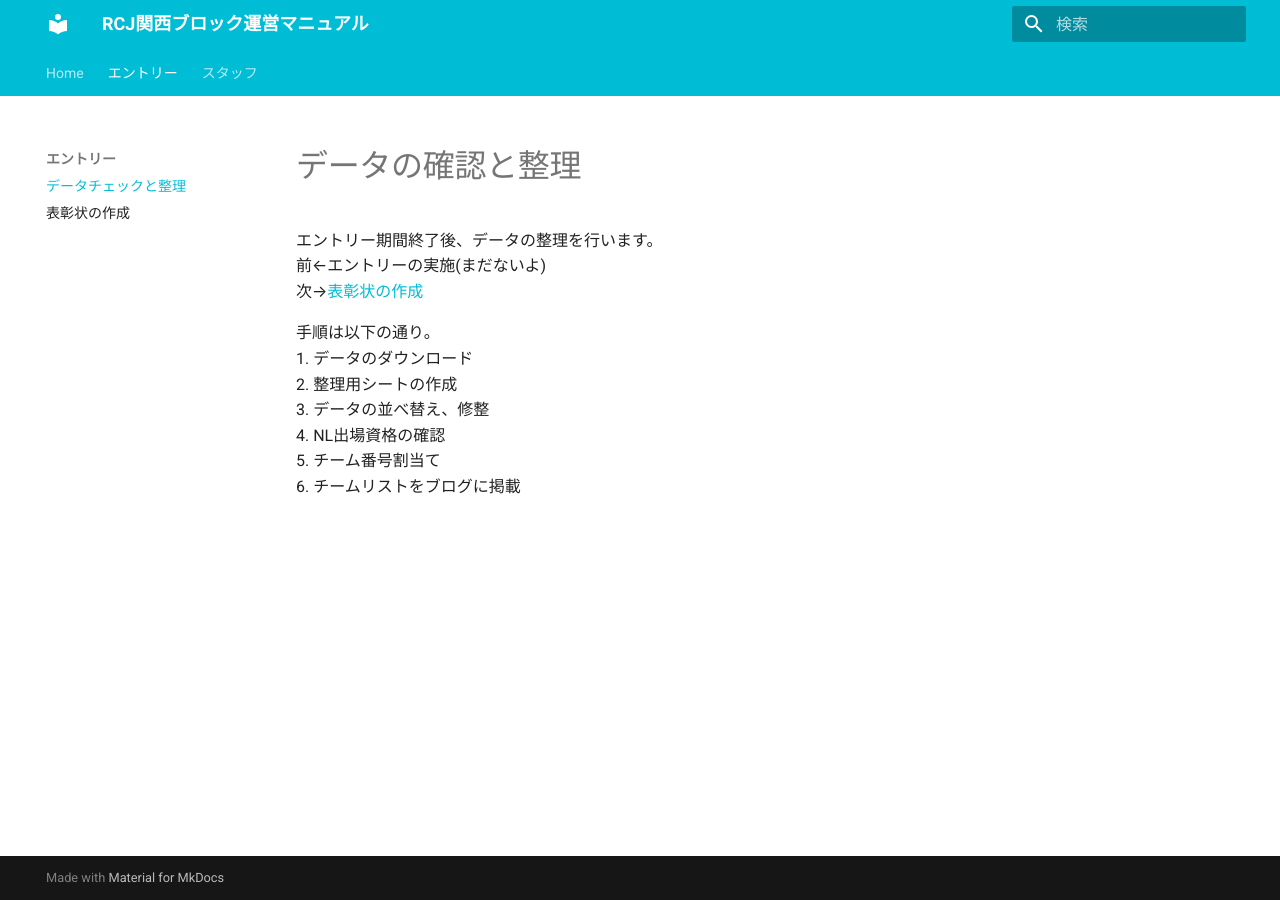
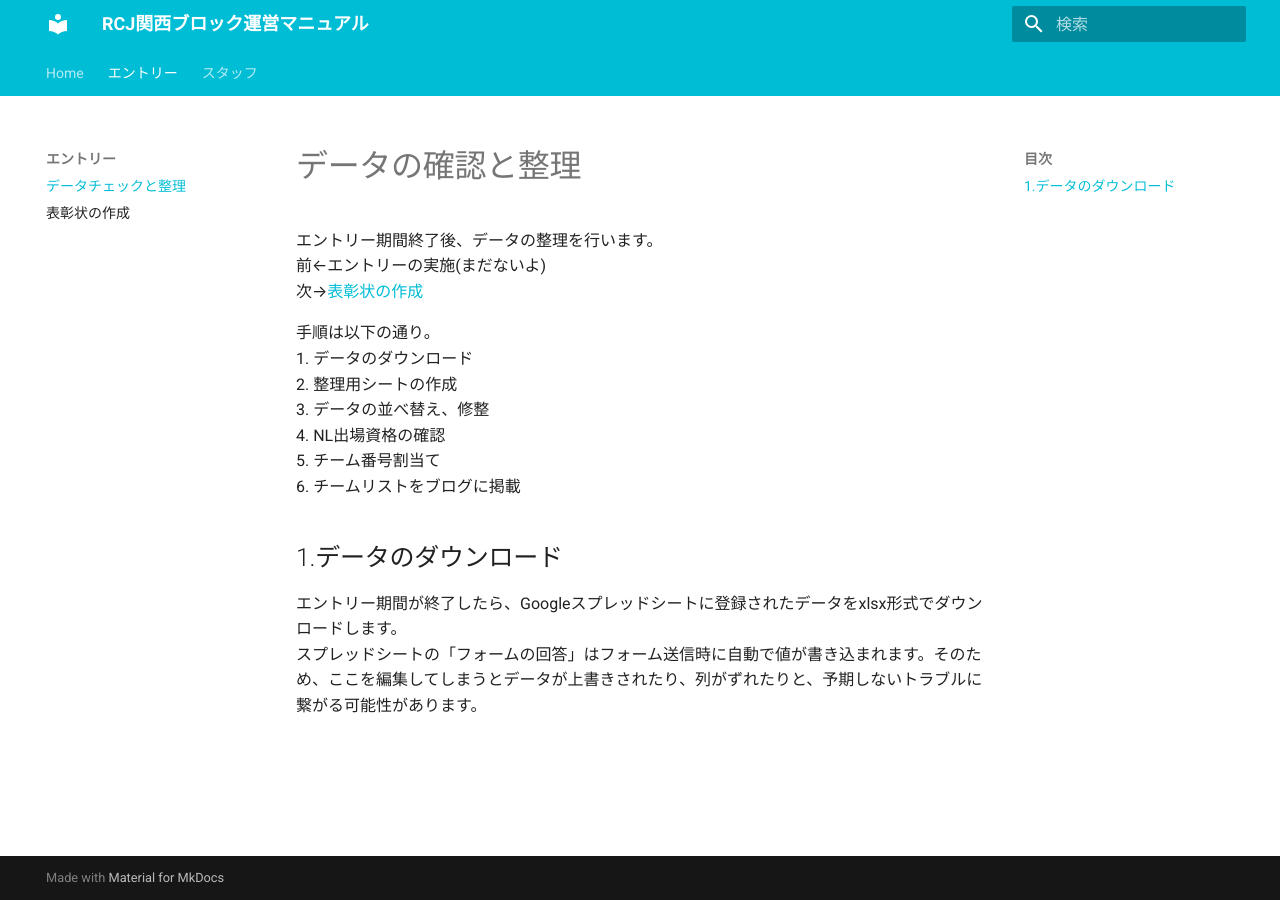
Before and after one commit to RCJJ-Kansai/operation-manual, an MkDocs documentation site: the page built from docs/entry/checkEntryData.md, in a window 1280 px wide. Built offline with MkDocs 1.6.1 and Material for MkDocs 9.7.7, drawn with Linux system fonts in a browser that asks for light colours.

Commit message:
エントリーデータの整理の項を更新

```diff
--- a/docs/entry/checkEntryData.md
+++ b/docs/entry/checkEntryData.md
@@ -11,3 +11,8 @@
 4. NL出場資格の確認
 5. チーム番号割当て
 6. チームリストをブログに掲載
+
+## 1.データのダウンロード
+
+エントリー期間が終了したら、Googleスプレッドシートに登録されたデータをxlsx形式でダウンロードします。
+スプレッドシートの「フォームの回答」はフォーム送信時に自動で値が書き込まれます。そのため、ここを編集してしまうとデータが上書きされたり、列がずれたりと、予期しないトラブルに繋がる可能性があります。
```
